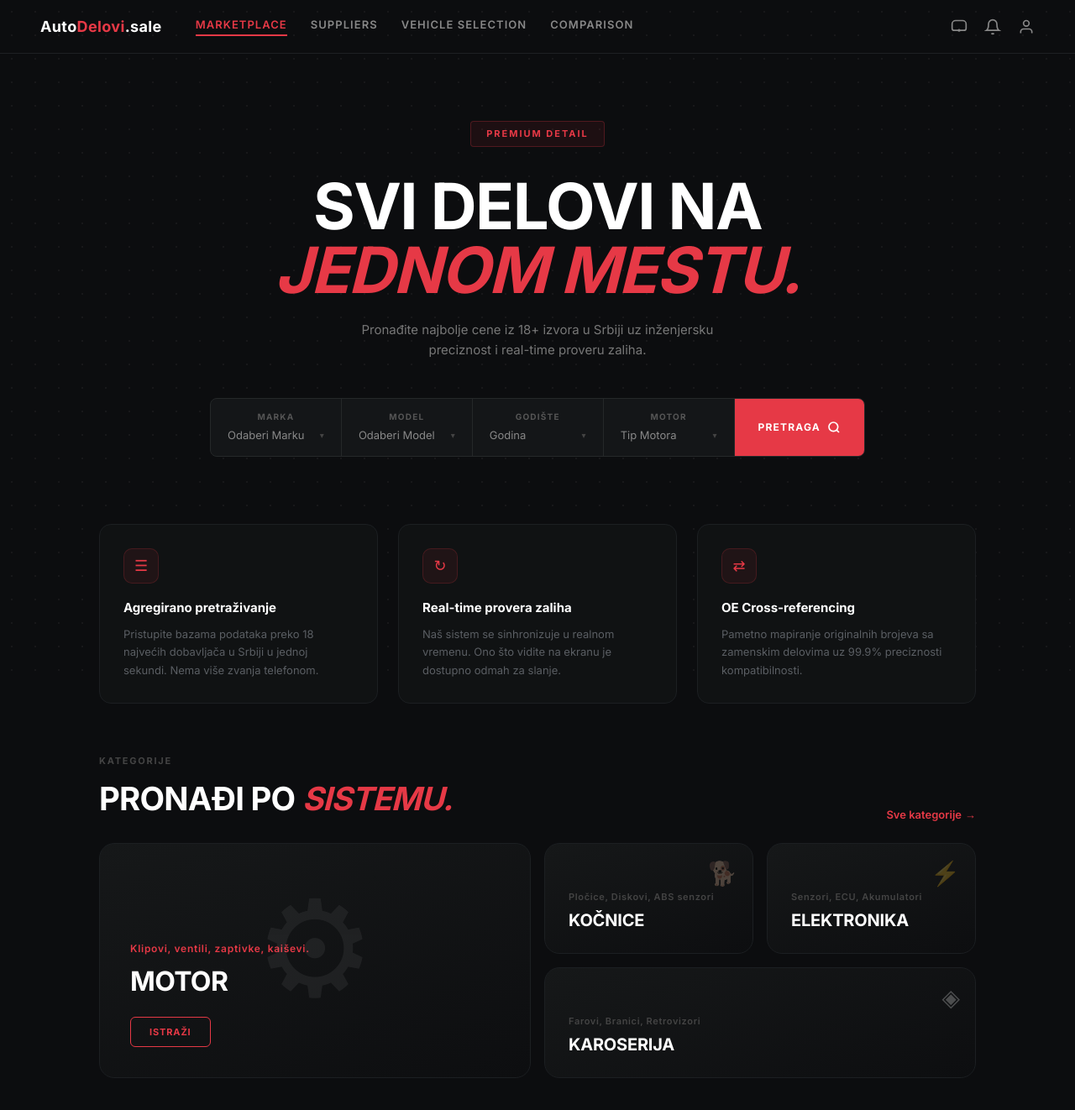
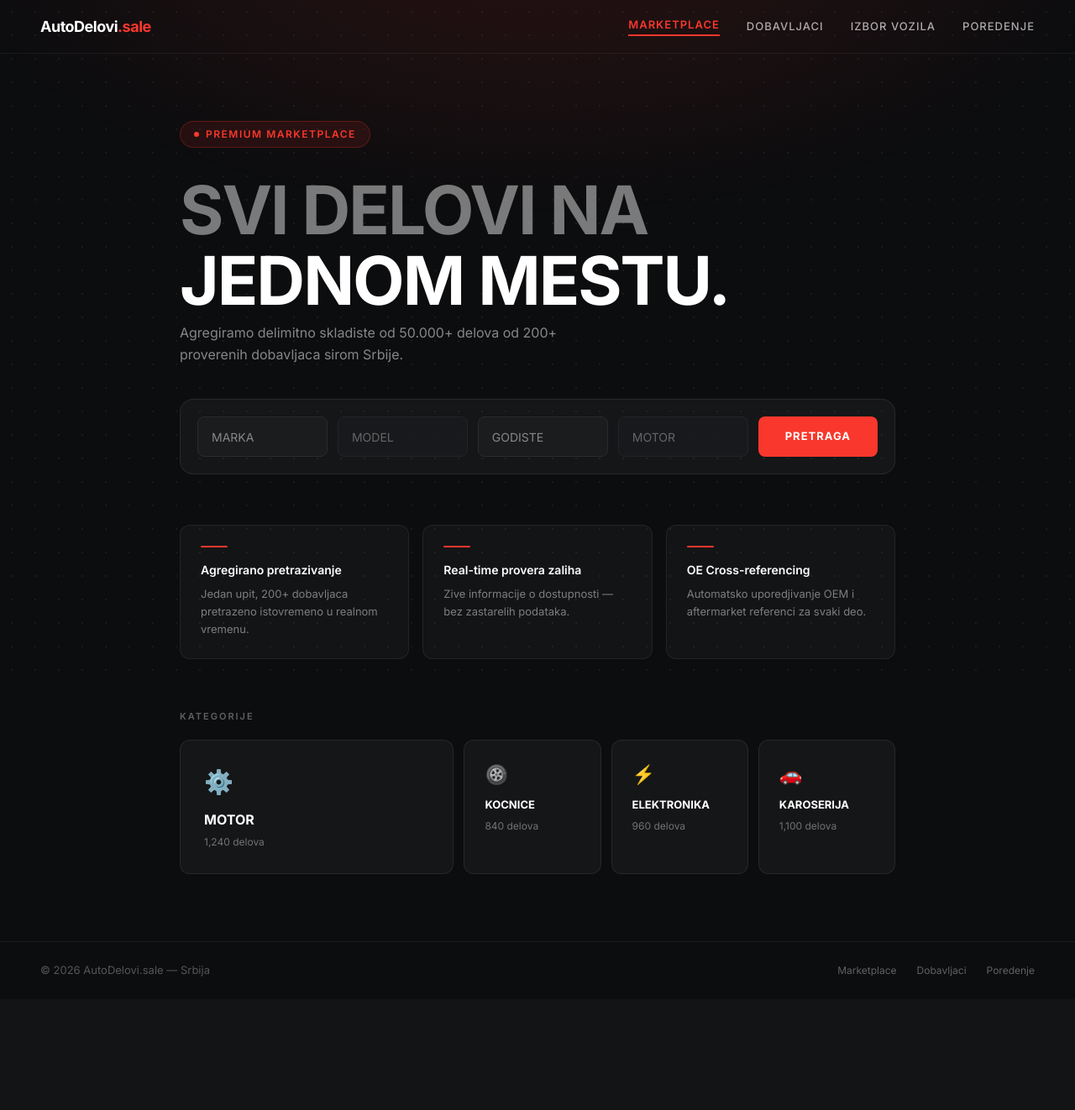
Before and after one commit to pantos12/autodelovi, a Next.js app: page / in a window 1280 px wide. Shown: the top 1322 px of the page at 84% size. After the commit the page ends 1190 px from the top, so only its background shows below. Built offline with nearby package versions, Linux system fonts and the light colour scheme.

Commit message:
Refactor Home component with search functionality

```diff
--- a/app/page.tsx
+++ b/app/page.tsx
@@ -1,128 +1,160 @@
+'use client';
+import { useState } from 'react';
+import { useRouter } from 'next/navigation';
+import Link from 'next/link';
+import { vehicleMakes, getModels, getEngines, getYears } from './lib/data';
+
 export default function Home() {
+  const router = useRouter();
+  const [make, setMake] = useState('');
+  const [model, setModel] = useState('');
+  const [year, setYear] = useState('');
+  const [engine, setEngine] = useState('');
+
+  const models = getModels(make);
+  const engines = getEngines(make, model);
+  const years = getYears();
+
+  function handleSearch() {
+    const params = new URLSearchParams();
+    if (make) params.set('make', make);
+    if (model) params.set('model', model);
+    if (year) params.set('year', year);
+    if (engine) params.set('engine', engine);
+    router.push('/marketplace?' + params.toString());
+  }
+
+  const sel: React.CSSProperties = {
+    background: '#1a1c1e',
+    border: '1px solid #2a2c2e',
+    color: make || model || year || engine ? '#fff' : '#888',
+    padding: '0 16px',
+    height: '48px',
+    borderRadius: '8px',
+    fontSize: '14px',
+    flex: 1,
+    minWidth: '120px',
+    cursor: 'pointer',
+    outline: 'none',
+    appearance: 'none',
+    WebkitAppearance: 'none',
+  };
+
   return (
-    <div style={{ background: '#0c0d0f', minHeight: '100vh', color: '#fff', fontFamily: "'Inter', 'Helvetica Neue', sans-serif", position: 'relative' }}>
-
+    <div style={{ background: '#0c0d0f', minHeight: '100vh', color: '#fff', fontFamily: "'Inter', 'Helvetica Neue', sans-serif", position: 'relative', overflow: 'hidden' }}>
       {/* Dotted background */}
-      <div style={{
-        position: 'fixed', inset: 0,
-        backgroundImage: 'radial-gradient(circle, #2a2a2a 1px, transparent 1px)',
-        backgroundSize: '28px 28px',
-        opacity: 0.4, pointerEvents: 'none', zIndex: 0
-      }} />
+      <div style={{ position: 'fixed', inset: 0, backgroundImage: 'radial-gradient(circle, rgba(255,255,255,0.06) 1px, transparent 1px)', backgroundSize: '28px 28px', pointerEvents: 'none', zIndex: 0 }} />
+      <div style={{ position: 'fixed', inset: 0, background: 'radial-gradient(ellipse 80% 60% at 50% -10%, rgba(249,55,44,0.12) 0%, transparent 70%)', pointerEvents: 'none', zIndex: 0 }} />
 
       {/* NAV */}
-      <nav style={{ position: 'relative', zIndex: 10, display: 'flex', alignItems: 'center', justifyContent: 'space-between', padding: '18px 48px', borderBottom: '1px solid #1e2023' }}>
-        <div style={{ display: 'flex', alignItems: 'center', gap: '40px' }}>
-          <span style={{ fontWeight: 800, fontSize: '18px', letterSpacing: '0.02em' }}>
-            <span style={{ color: '#fff' }}>Auto</span><span style={{ color: '#e63946' }}>Delovi</span><span style={{ color: '#fff' }}>.sale</span>
-          </span>
-          <div style={{ display: 'flex', gap: '28px', fontSize: '13px', fontWeight: 600, letterSpacing: '0.08em' }}>
-            <a href="#" style={{ color: '#e63946', textDecoration: 'none', borderBottom: '2px solid #e63946', paddingBottom: '2px' }}>MARKETPLACE</a>
-            <a href="#" style={{ color: '#888', textDecoration: 'none' }}>SUPPLIERS</a>
-            <a href="#" style={{ color: '#888', textDecoration: 'none' }}>VEHICLE SELECTION</a>
-            <a href="#" style={{ color: '#888', textDecoration: 'none' }}>COMPARISON</a>
-          </div>
-        </div>
-        <div style={{ display: 'flex', gap: '20px', alignItems: 'center', color: '#888' }}>
-          <svg width="20" height="20" viewBox="0 0 24 24" fill="none" stroke="currentColor" strokeWidth="2"><path d="M19 17H5a3 3 0 0 1-3-3V8a5 5 0 0 1 5-5h10a5 5 0 0 1 5 5v6a3 3 0 0 1-3 3z"/><circle cx="12" cy="17" r="1"/></svg>
-          <svg width="20" height="20" viewBox="0 0 24 24" fill="none" stroke="currentColor" strokeWidth="2"><path d="M18 8A6 6 0 0 0 6 8c0 7-3 9-3 9h18s-3-2-3-9"/><path d="M13.73 21a2 2 0 0 1-3.46 0"/></svg>
-          <svg width="20" height="20" viewBox="0 0 24 24" fill="none" stroke="currentColor" strokeWidth="2"><path d="M20 21v-2a4 4 0 0 0-4-4H8a4 4 0 0 0-4 4v2"/><circle cx="12" cy="7" r="4"/></svg>
+      <nav style={{ position: 'relative', zIndex: 10, display: 'flex', alignItems: 'center', justifyContent: 'space-between', padding: '0 48px', height: '64px', borderBottom: '1px solid rgba(255,255,255,0.06)' }}>
+        <Link href="/" style={{ textDecoration: 'none' }}>
+          <span style={{ fontSize: '18px', fontWeight: 700, letterSpacing: '-0.5px', color: '#fff' }}>AutoDelovi<span style={{ color: '#f9372c' }}>.sale</span></span>
+        </Link>
+        <div style={{ display: 'flex', gap: '32px', alignItems: 'center' }}>
+          <Link href="/marketplace" style={{ color: '#f9372c', fontWeight: 600, fontSize: '13px', letterSpacing: '1px', textTransform: 'uppercase', textDecoration: 'none', borderBottom: '2px solid #f9372c', paddingBottom: '2px' }}>MARKETPLACE</Link>
+          <Link href="/suppliers" style={{ color: 'rgba(255,255,255,0.65)', fontWeight: 500, fontSize: '13px', letterSpacing: '1px', textTransform: 'uppercase', textDecoration: 'none' }}>DOBAVLJACI</Link>
+          <Link href="/vehicle-selection" style={{ color: 'rgba(255,255,255,0.65)', fontWeight: 500, fontSize: '13px', letterSpacing: '1px', textTransform: 'uppercase', textDecoration: 'none' }}>IZBOR VOZILA</Link>
+          <Link href="/comparison" style={{ color: 'rgba(255,255,255,0.65)', fontWeight: 500, fontSize: '13px', letterSpacing: '1px', textTransform: 'uppercase', textDecoration: 'none' }}>POREDENJE</Link>
         </div>
       </nav>
 
       {/* HERO */}
-      <section style={{ position: 'relative', zIndex: 1, padding: '80px 48px 60px', textAlign: 'center' }}>
-        <div style={{ display: 'inline-block', background: 'rgba(230,57,70,0.08)', border: '1px solid rgba(230,57,70,0.25)', borderRadius: '4px', padding: '6px 18px', fontSize: '11px', fontWeight: 700, letterSpacing: '0.18em', color: '#e63946', marginBottom: '32px' }}>
-          PREMIUM DETAIL
+      <main style={{ position: 'relative', zIndex: 5, maxWidth: '900px', margin: '0 auto', padding: '80px 24px 60px' }}>
+        <div style={{ display: 'inline-flex', alignItems: 'center', gap: '8px', background: 'rgba(249,55,44,0.1)', border: '1px solid rgba(249,55,44,0.25)', borderRadius: '20px', padding: '6px 16px', marginBottom: '32px' }}>
+          <span style={{ width: '6px', height: '6px', borderRadius: '50%', background: '#f9372c', display: 'inline-block' }} />
+          <span style={{ fontSize: '12px', fontWeight: 600, letterSpacing: '1.5px', color: '#f9372c', textTransform: 'uppercase' }}>Premium Marketplace</span>
         </div>
-        <h1 style={{ fontSize: 'clamp(42px, 6vw, 76px)', fontWeight: 900, lineHeight: 1.0, marginBottom: '22px', letterSpacing: '-0.02em' }}>
-          <span style={{ color: '#fff', display: 'block' }}>SVI DELOVI NA</span>
-          <em style={{ color: '#e63946', display: 'block', fontStyle: 'italic' }}>JEDNOM MESTU.</em>
+
+        <h1 style={{ fontSize: 'clamp(42px, 8vw, 80px)', fontWeight: 800, lineHeight: 1.05, letterSpacing: '-2px', marginBottom: '8px' }}>
+          <span style={{ color: 'rgba(255,255,255,0.45)', display: 'block' }}>SVI DELOVI NA</span>
+          <span style={{ color: '#fff', display: 'block' }}>JEDNOM MESTU.</span>
         </h1>
-        <p style={{ color: '#777', fontSize: '15px', maxWidth: '460px', margin: '0 auto 44px', lineHeight: 1.65 }}>
-          Pronađite najbolje cene iz 18+ izvora u Srbiji uz inženjersku preciznost i real-time proveru zaliha.
+        <p style={{ color: 'rgba(255,255,255,0.5)', fontSize: '16px', marginBottom: '40px', maxWidth: '480px', lineHeight: 1.6 }}>
+          Agregiramo delimitno skladiste od 50.000+ delova od 200+ proverenih dobavljaca sirom Srbije.
         </p>
 
-        {/* Search Bar */}
-        <div style={{ display: 'flex', maxWidth: '780px', margin: '0 auto', background: '#141618', border: '1px solid #252829', borderRadius: '8px', overflow: 'hidden' }}>
-          {[
-            { label: 'MARKA', placeholder: 'Odaberi Marku' },
-            { label: 'MODEL', placeholder: 'Odaberi Model' },
-            { label: 'GODIŠTE', placeholder: 'Godina' },
-            { label: 'MOTOR', placeholder: 'Tip Motora' },
-          ].map((f, i) => (
-            <div key={i} style={{ flex: 1, padding: '14px 20px', borderRight: '1px solid #252829', cursor: 'pointer' }}>
-              <div style={{ fontSize: '10px', color: '#555', fontWeight: 700, letterSpacing: '0.12em', marginBottom: '5px' }}>{f.label}</div>
-              <div style={{ fontSize: '13px', color: '#888', display: 'flex', justifyContent: 'space-between', alignItems: 'center' }}>
-                <span>{f.placeholder}</span>
-                <span style={{ color: '#444', fontSize: '10px' }}>▾</span>
-              </div>
-            </div>
-          ))}
-          <button style={{ background: '#e63946', color: '#fff', border: 'none', padding: '0 28px', fontWeight: 700, fontSize: '12px', letterSpacing: '0.1em', cursor: 'pointer', display: 'flex', alignItems: 'center', gap: '8px', whiteSpace: 'nowrap' }}>
+        {/* SEARCH */}
+        <div style={{ background: 'rgba(255,255,255,0.04)', border: '1px solid rgba(255,255,255,0.08)', borderRadius: '16px', padding: '20px', display: 'flex', gap: '12px', flexWrap: 'wrap', alignItems: 'center' }}>
+          <select value={make} onChange={e => { setMake(e.target.value); setModel(''); setEngine(''); }} style={sel}>
+            <option value="">MARKA</option>
+            {vehicleMakes.map(m => <option key={m} value={m}>{m}</option>)}
+          </select>
+          <select value={model} onChange={e => { setModel(e.target.value); setEngine(''); }} style={{...sel, color: model ? '#fff' : '#888'}} disabled={!make}>
+            <option value="">MODEL</option>
+            {models.map(m => <option key={m} value={m}>{m}</option>)}
+          </select>
+          <select value={year} onChange={e => setYear(e.target.value)} style={{...sel, color: year ? '#fff' : '#888'}}>
+            <option value="">GODISTE</option>
+            {years.map(y => <option key={y} value={y}>{y}</option>)}
+          </select>
+          <select value={engine} onChange={e => setEngine(e.target.value)} style={{...sel, color: engine ? '#fff' : '#888'}} disabled={!model}>
+            <option value="">MOTOR</option>
+            {engines.map(e => <option key={e} value={e}>{e}</option>)}
+          </select>
+          <button onClick={handleSearch} style={{ background: '#f9372c', color: '#fff', border: 'none', padding: '0 32px', height: '48px', borderRadius: '8px', fontSize: '13px', fontWeight: 700, letterSpacing: '1px', textTransform: 'uppercase', cursor: 'pointer', flexShrink: 0, transition: 'background 0.2s' }}
+            onMouseEnter={e => (e.currentTarget.style.background = '#e02a20')}
+            onMouseLeave={e => (e.currentTarget.style.background = '#f9372c')}>
             PRETRAGA
-            <svg width="16" height="16" viewBox="0 0 24 24" fill="none" stroke="currentColor" strokeWidth="2.5"><circle cx="11" cy="11" r="8"/><line x1="21" y1="21" x2="16.65" y2="16.65"/></svg>
           </button>
         </div>
-      </section>
+      </main>
 
       {/* FEATURES */}
-      <section style={{ position: 'relative', zIndex: 1, padding: '20px 48px 60px', maxWidth: '1140px', margin: '0 auto', display: 'grid', gridTemplateColumns: 'repeat(3, 1fr)', gap: '24px' }}>
+      <section style={{ position: 'relative', zIndex: 5, maxWidth: '900px', margin: '0 auto', padding: '0 24px 60px', display: 'grid', gridTemplateColumns: 'repeat(auto-fit, minmax(240px, 1fr))', gap: '16px' }}>
         {[
-          { icon: '☰', title: 'Agregirano pretraživanje', desc: 'Pristupite bazama podataka preko 18 najvećih dobavljača u Srbiji u jednoj sekundi. Nema više zvanja telefonom.' },
-          { icon: '↻', title: 'Real-time provera zaliha', desc: 'Naš sistem se sinhronizuje u realnom vremenu. Ono što vidite na ekranu je dostupno odmah za slanje.' },
-          { icon: '⇄', title: 'OE Cross-referencing', desc: 'Pametno mapiranje originalnih brojeva sa zamenskim delovima uz 99.9% preciznosti kompatibilnosti.' },
+          { title: 'Agregirano pretrazivanje', desc: 'Jedan upit, 200+ dobavljaca pretrazeno istovremeno u realnom vremenu.' },
+          { title: 'Real-time provera zaliha', desc: 'Zive informacije o dostupnosti — bez zastarelih podataka.' },
+          { title: 'OE Cross-referencing', desc: 'Automatsko uporedjivanje OEM i aftermarket referenci za svaki deo.' },
         ].map((f, i) => (
-          <div key={i} style={{ background: '#101213', border: '1px solid #1c1f22', borderRadius: '14px', padding: '28px' }}>
-            <div style={{ width: '42px', height: '42px', background: 'rgba(230,57,70,0.08)', border: '1px solid rgba(230,57,70,0.18)', borderRadius: '10px', display: 'flex', alignItems: 'center', justifyContent: 'center', fontSize: '18px', marginBottom: '18px', color: '#e63946' }}>
-              {f.icon}
-            </div>
-            <h3 style={{ fontSize: '15px', fontWeight: 700, marginBottom: '10px', color: '#fff' }}>{f.title}</h3>
-            <p style={{ fontSize: '13px', color: '#5a5e63', lineHeight: 1.65, margin: 0 }}>{f.desc}</p>
+          <div key={i} style={{ background: 'rgba(255,255,255,0.03)', border: '1px solid rgba(255,255,255,0.07)', borderRadius: '12px', padding: '24px' }}>
+            <div style={{ width: '32px', height: '2px', background: '#f9372c', marginBottom: '16px', borderRadius: '2px' }} />
+            <h3 style={{ fontSize: '14px', fontWeight: 600, marginBottom: '8px', color: '#fff' }}>{f.title}</h3>
+            <p style={{ fontSize: '13px', color: 'rgba(255,255,255,0.45)', lineHeight: 1.6 }}>{f.desc}</p>
           </div>
         ))}
       </section>
 
       {/* CATEGORIES */}
-      <section style={{ position: 'relative', zIndex: 1, padding: '0 48px 90px', maxWidth: '1140px', margin: '0 auto' }}>
-        <p style={{ fontSize: '11px', fontWeight: 700, letterSpacing: '0.16em', color: '#444', marginBottom: '8px' }}>KATEGORIJE</p>
-        <div style={{ display: 'flex', justifyContent: 'space-between', alignItems: 'flex-end', marginBottom: '24px' }}>
-          <h2 style={{ fontSize: 'clamp(26px, 3vw, 40px)', fontWeight: 900, letterSpacing: '-0.02em', margin: 0 }}>
-            PRONAĐI PO <em style={{ color: '#e63946' }}>SISTEMU.</em>
-          </h2>
-          <a href="#" style={{ color: '#e63946', fontSize: '13px', fontWeight: 600, textDecoration: 'none', display: 'flex', alignItems: 'center', gap: '4px' }}>
-            Sve kategorije <span>→</span>
-          </a>
-        </div>
-
-        <div style={{ display: 'grid', gridTemplateColumns: '1fr 1fr', gap: '16px' }}>
-          {/* MOTOR - large */}
-          <div style={{ background: 'linear-gradient(160deg, #161819 0%, #0d0e10 100%)', border: '1px solid #1c1f22', borderRadius: '18px', padding: '36px', minHeight: '280px', display: 'flex', flexDirection: 'column', justifyContent: 'flex-end', position: 'relative', overflow: 'hidden' }}>
-            <div style={{ position: 'absolute', top: '50%', left: '50%', transform: 'translate(-50%, -60%)', fontSize: '160px', opacity: 0.06, lineHeight: 1 }}>⚙</div>
-            <div style={{ fontSize: '12px', color: '#e63946', fontWeight: 600, letterSpacing: '0.06em', marginBottom: '6px' }}>Klipovi, ventili, zaptivke, kaiševi.</div>
-            <div style={{ fontSize: '32px', fontWeight: 900, letterSpacing: '-0.02em' }}>MOTOR</div>
-            <button style={{ marginTop: '18px', alignSelf: 'flex-start', background: 'transparent', border: '1px solid #e63946', color: '#e63946', padding: '9px 22px', borderRadius: '6px', fontSize: '11px', fontWeight: 700, cursor: 'pointer', letterSpacing: '0.08em' }}>
-              ISTRAŽI
-            </button>
-          </div>
-
-          {/* 3 smaller cards */}
-          <div style={{ display: 'grid', gridTemplateColumns: '1fr 1fr', gap: '16px' }}>
-            {[
-              { name: 'KOČNICE', sub: 'Pločice, Diskovi, ABS senzori', emoji: '🐕' },
-              { name: 'ELEKTRONIKA', sub: 'Senzori, ECU, Akumulatori', emoji: '⚡' },
-              { name: 'KAROSERIJA', sub: 'Farovi, Branici, Retrovizori', emoji: '◈' },
-            ].map((cat, i) => (
-              <div key={i} style={{ background: 'linear-gradient(160deg, #161819 0%, #0d0e10 100%)', border: '1px solid #1c1f22', borderRadius: '18px', padding: '24px 28px', minHeight: '110px', display: 'flex', flexDirection: 'column', justifyContent: 'flex-end', position: 'relative', overflow: 'hidden', cursor: 'pointer', gridColumn: i === 2 ? '1 / -1' : undefined }}>
-                <div style={{ position: 'absolute', top: '14px', right: '18px', fontSize: '28px', opacity: 0.25 }}>{cat.emoji}</div>
-                <div style={{ fontSize: '11px', color: '#444', fontWeight: 600, letterSpacing: '0.06em', marginBottom: '5px' }}>{cat.sub}</div>
-                <div style={{ fontSize: '20px', fontWeight: 900, letterSpacing: '-0.01em' }}>{cat.name}</div>
+      <section style={{ position: 'relative', zIndex: 5, maxWidth: '900px', margin: '0 auto', padding: '0 24px 80px' }}>
+        <h2 style={{ fontSize: '11px', fontWeight: 600, letterSpacing: '2px', color: 'rgba(255,255,255,0.35)', textTransform: 'uppercase', marginBottom: '20px' }}>KATEGORIJE</h2>
+        <div style={{ display: 'grid', gridTemplateColumns: '2fr 1fr 1fr 1fr', gap: '12px' }}>
+          <Link href="/categories/motor" style={{ textDecoration: 'none' }}>
+            <div style={{ background: 'rgba(255,255,255,0.04)', border: '1px solid rgba(255,255,255,0.08)', borderRadius: '12px', padding: '28px', cursor: 'pointer', transition: 'border-color 0.2s' }}
+              onMouseEnter={e => ((e.currentTarget as HTMLElement).style.borderColor = 'rgba(249,55,44,0.4)')}
+              onMouseLeave={e => ((e.currentTarget as HTMLElement).style.borderColor = 'rgba(255,255,255,0.08)')}>
+              <div style={{ fontSize: '28px', marginBottom: '12px' }}>⚙️</div>
+              <div style={{ fontWeight: 700, fontSize: '16px', marginBottom: '6px' }}>MOTOR</div>
+              <div style={{ fontSize: '12px', color: 'rgba(255,255,255,0.4)' }}>1,240 delova</div>
+            </div>
+          </Link>
+          {[
+            { slug: 'kocnice', label: 'KOCNICE', icon: '🛞', count: '840' },
+            { slug: 'elektronika', label: 'ELEKTRONIKA', icon: '⚡', count: '960' },
+            { slug: 'karoserija', label: 'KAROSERIJA', icon: '🚗', count: '1,100' },
+          ].map(cat => (
+            <Link href={'/categories/' + cat.slug} key={cat.slug} style={{ textDecoration: 'none' }}>
+              <div style={{ background: 'rgba(255,255,255,0.04)', border: '1px solid rgba(255,255,255,0.08)', borderRadius: '12px', padding: '24px', cursor: 'pointer', transition: 'border-color 0.2s', height: '100%' }}
+                onMouseEnter={e => ((e.currentTarget as HTMLElement).style.borderColor = 'rgba(249,55,44,0.4)')}
+                onMouseLeave={e => ((e.currentTarget as HTMLElement).style.borderColor = 'rgba(255,255,255,0.08)')}>
+                <div style={{ fontSize: '22px', marginBottom: '10px' }}>{cat.icon}</div>
+                <div style={{ fontWeight: 700, fontSize: '13px', marginBottom: '6px' }}>{cat.label}</div>
+                <div style={{ fontSize: '12px', color: 'rgba(255,255,255,0.4)' }}>{cat.count} delova</div>
               </div>
-            ))}
-          </div>
+            </Link>
+          ))}
         </div>
       </section>
 
+      {/* FOOTER */}
+      <footer style={{ position: 'relative', zIndex: 5, borderTop: '1px solid rgba(255,255,255,0.06)', padding: '24px 48px', display: 'flex', justifyContent: 'space-between', alignItems: 'center' }}>
+        <span style={{ fontSize: '13px', color: 'rgba(255,255,255,0.3)' }}>© 2026 AutoDelovi.sale — Srbija</span>
+        <div style={{ display: 'flex', gap: '24px' }}>
+          <Link href="/marketplace" style={{ fontSize: '12px', color: 'rgba(255,255,255,0.35)', textDecoration: 'none' }}>Marketplace</Link>
+          <Link href="/suppliers" style={{ fontSize: '12px', color: 'rgba(255,255,255,0.35)', textDecoration: 'none' }}>Dobavljaci</Link>
+          <Link href="/comparison" style={{ fontSize: '12px', color: 'rgba(255,255,255,0.35)', textDecoration: 'none' }}>Poredenje</Link>
+        </div>
+      </footer>
     </div>
   );
 }
```
